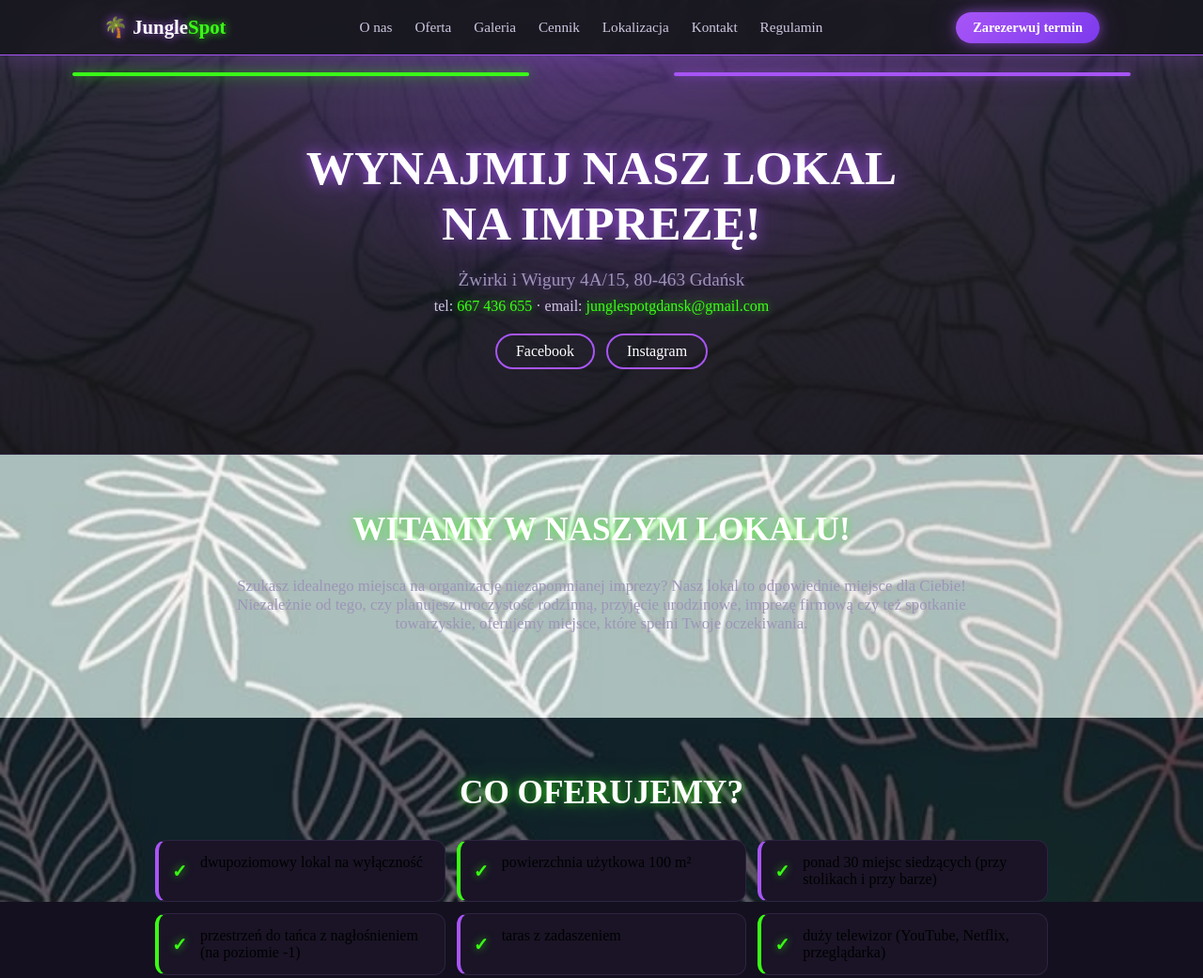
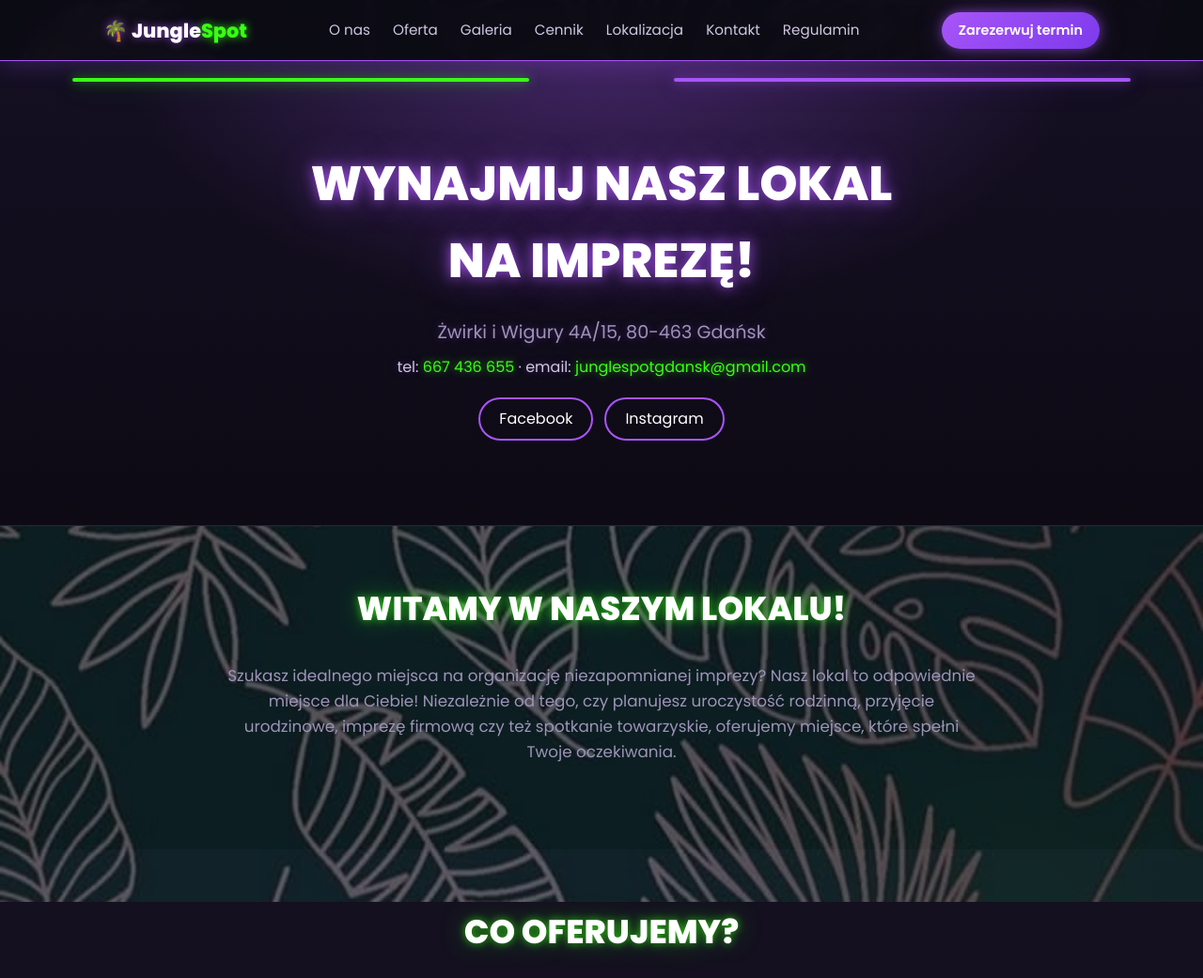
Before and after one commit to Jakub3571/JungleSpot, a plain HTML site: page index.html in a window 1280 px wide. Shown: the top 1041 px of the page at 94% size. Drawn offline with Linux system fonts and the light colour scheme.

Commit message:
Przywrócenie struktury strony + kwiatki w tle

```diff
--- a/style.css
+++ b/style.css
@@ -27,6 +27,15 @@ html.dark {
 html { scroll-behavior: smooth; }
 
 /* Tło strony — tropikalne liście + LED-owa poświata.
+   Obraz przesuwa się wolniej niż treść (parallax sterowany zmienną --scroll z script.js) */
+body {
+  font-family: 'Poppins', sans-serif;
+  background: var(--color-bg);
+  color: var(--color-text);
+  line-height: 1.6;
+}
+
+/* Tło strony — kwiatki tropikalne + LED-owa poświata.
    Obraz przesuwa się wolniej niż treść (parallax sterowany zmienną --scroll z script.js) */
 body::before {
   content: "";
@@ -133,8 +142,7 @@ a { color: var(--color-green); text-decoration: none; }
 .hero {
   background:
     radial-gradient(800px 500px at 50% -10%, rgba(168, 85, 247, 0.35), transparent 65%),
-    linear-gradient(180deg, rgba(20, 15, 34, 0.88), rgba(13, 10, 20, 0.92)),
-    url("images/tło/35a551bd-aba1-422b-9a67-f0e1949acc8e.jpg") center / cover no-repeat;
+    linear-gradient(180deg, #140f22, #0d0a14);
   color: #ffffff;
   text-align: center;
   padding: 90px 20px;
```
